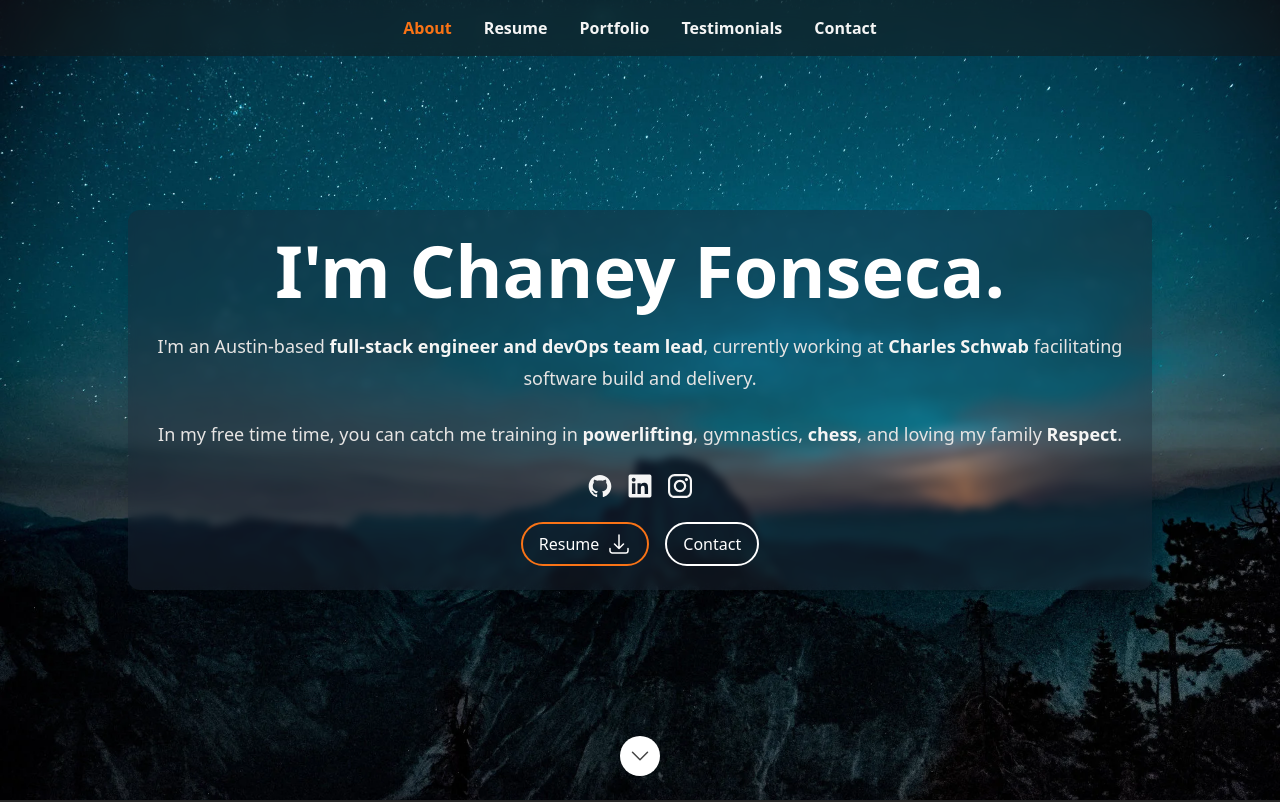
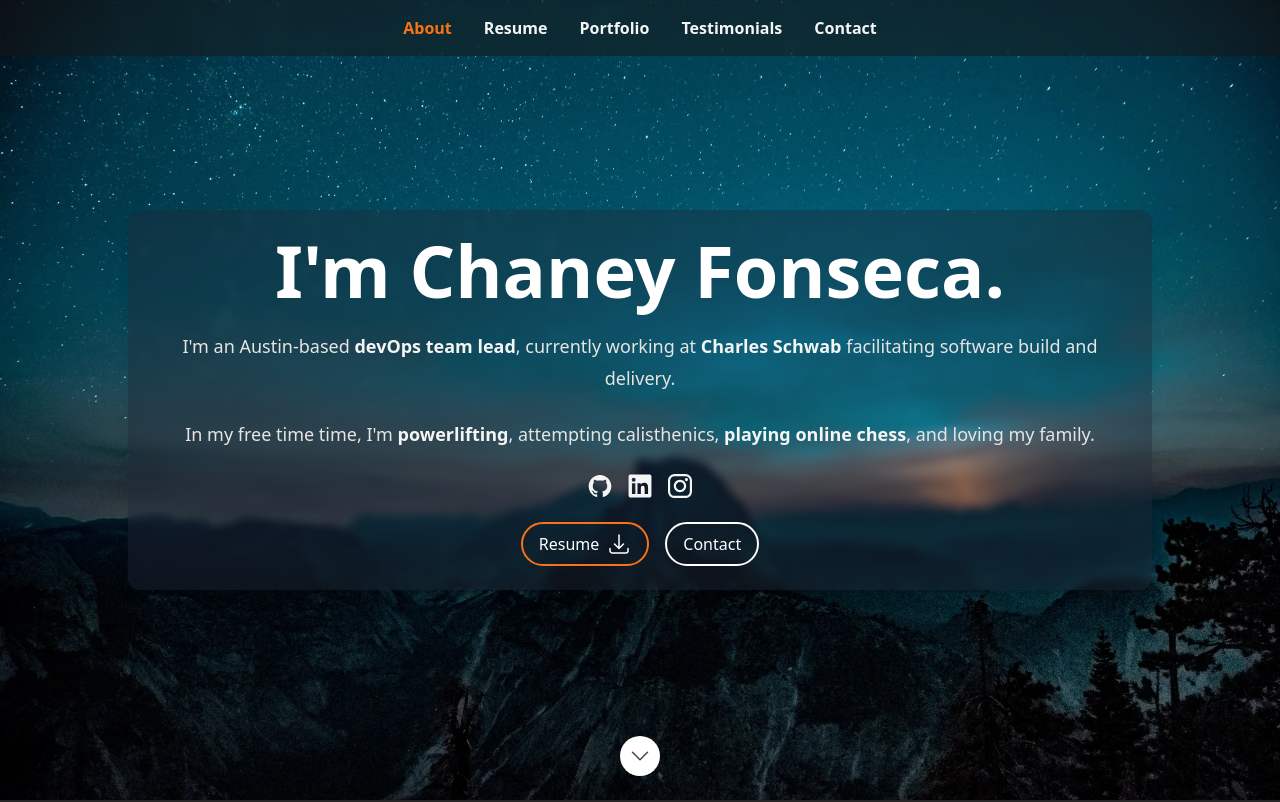
Before and after one commit to cfsmrico/about, a Next.js app: page / in a window 1280 px wide. Shown: the top 802 px of the page. Built offline with nearby package versions, Linux system fonts and the light colour scheme.

Commit message:
ok this will go on vercel

```diff
--- a/src/data/data.tsx
+++ b/src/data/data.tsx
@@ -60,19 +60,18 @@ export const heroData: Hero = {
   description: (
     <>
       <p className="prose-sm text-stone-200 sm:prose-base lg:prose-lg">
-        I'm an Austin-based <strong className="text-stone-100">full-stack engineer and devOps team lead</strong>, currently working
+        I'm an Austin-based <strong className="text-stone-100">devOps team lead</strong>, currently working
         at <strong className="text-stone-100">Charles Schwab</strong> facilitating software build and delivery.
       </p>
       <p className="prose-sm text-stone-200 sm:prose-base lg:prose-lg">
-        In my free time time, you can catch me training in <strong className="text-stone-100">powerlifting</strong>,
-        gymnastics, <strong className="text-stone-100">chess</strong>, and loving my family{' '}
-        <strong className="text-stone-100">Respect</strong>.
+        In my free time time, I'm <strong className="text-stone-100">powerlifting</strong>, attempting
+        calisthenics, <strong className="text-stone-100"> playing online chess</strong>, and loving my family.{' '}
       </p>
     </>
   ),
   actions: [
     {
-      href: '/assets/resume.pdf',
+      href: '../images/ChaneyFonsecaDevOpsLead.pdf',
       text: 'Resume',
       primary: true,
       Icon: ArrowDownTrayIcon,
```
Also changed, not shown: 2 other files (tests, documents, lock files or other folders).
